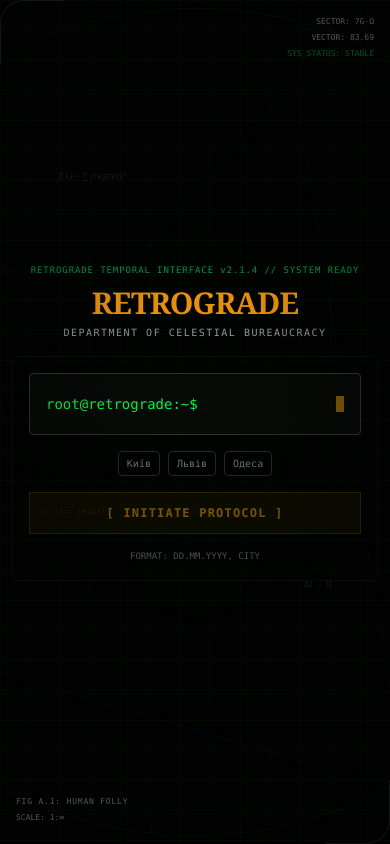
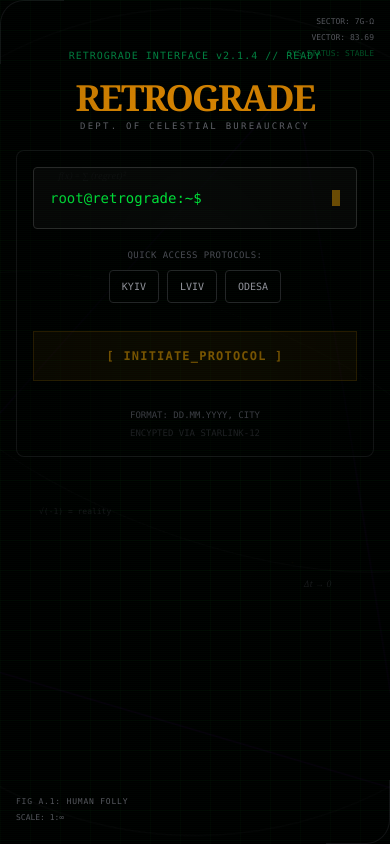
Before and after one commit to Maksymius/Retrograde-Project, a Next.js app in the folder frontend/: page / in a window 390 px wide. Built offline with nearby package versions, Linux system fonts and the light colour scheme.

Commit message:
feat: mobil udaptetion

```diff
--- a/frontend/app/page.tsx
+++ b/frontend/app/page.tsx
@@ -1,13 +1,12 @@
 'use client'
 
-import { useState } from 'react'
+import { useState, useEffect } from 'react'
 import { Button } from '@/components/ui/Button'
 import { TerminalInput } from '@/components/Terminal/TerminalInput'
 import { TypingAnimation } from '@/components/Terminal/TypingAnimation'
 import { GlitchEffect } from '@/components/Terminal/GlitchEffect'
 import { SoundIndicator } from '@/components/Terminal/SoundIndicator'
 import { ResultCard } from '@/components/ResultCard'
-// 👇 Імпорт нового компоненту
 import { SciFiBackground } from '@/components/Terminal/SciFiBackground'
 
 export default function HomePage() {
@@ -23,46 +22,50 @@ export default function HomePage() {
   const [glitchTrigger, setGlitchTrigger] = useState(false)
   const [soundActive, setSoundActive] = useState(false)
 
-  // Generate random date for examples
+  // State для відстеження висоти екрану (фікс для мобільних браузерів з баром навігації)
+  const [minHeight, setMinHeight] = useState('100vh')
+
+  useEffect(() => {
+    // Встановлюємо реальну висоту вьюпорта (dvh fallback)
+    setMinHeight(window.innerHeight + 'px')
+
+    const handleResize = () => setMinHeight(window.innerHeight + 'px')
+    window.addEventListener('resize', handleResize)
+    return () => window.removeEventListener('resize', handleResize)
+  }, [])
+
   const getRandomDate = () => {
-    const year = 1970 + Math.floor(Math.random() * 40) // 1970-2010
+    const year = 1970 + Math.floor(Math.random() * 40)
     const month = 1 + Math.floor(Math.random() * 12)
     const day = 1 + Math.floor(Math.random() * 28)
     return `${day.toString().padStart(2, '0')}.${month.toString().padStart(2, '0')}.${year}`
   }
 
   const examples = [
-    { text: `${getRandomDate()}, Kyiv`, label: "Київ" },
-    { text: `${getRandomDate()}, Lviv`, label: "Львів" },
-    { text: `${getRandomDate()}, Odesa`, label: "Одеса" },
+    { text: `${getRandomDate()}, Kyiv`, label: "KYIV" },
+    { text: `${getRandomDate()}, Lviv`, label: "LVIV" },
+    { text: `${getRandomDate()}, Odesa`, label: "ODESA" },
   ]
 
   const parseInput = (inputStr: string) => {
     const parts = inputStr.split(',').map(p => p.trim())
-
-    // Try to detect which part is date and which is location
     let date = ''
     let location = ''
 
     for (const part of parts) {
-      // Check if part looks like a date (contains digits and dots/dashes)
       if (/\d{1,2}[.\-/]\d{1,2}[.\-/]\d{4}/.test(part)) {
-        // Convert to YYYY-MM-DD format
         const dateMatch = part.match(/(\d{1,2})[.\-/](\d{1,2})[.\-/](\d{4})/)
         if (dateMatch) {
           const [, day, month, year] = dateMatch
           date = `${year}-${month.padStart(2, '0')}-${day.padStart(2, '0')}`
         }
       } else if (part && !date) {
-        // If no date found yet and this part doesn't look like a date, it's probably location
         location = part
       } else if (part && !location) {
-        // If we have date but no location, this is location
         location = part
       }
     }
 
-    // Fallback: if we couldn't parse properly, assume first is location, second is date
     if (!date && !location && parts.length >= 2) {
       location = parts[0]
       const dateStr = parts[1]
@@ -73,10 +76,8 @@ export default function HomePage() {
       }
     }
 
-    console.log('🔍 Parsed input:', { original: inputStr, date, location })
-
     return {
-      date: date || '1991-08-24', // fallback date
+      date: date || '1991-08-24',
       location: location || 'Unknown Location'
     }
   }
@@ -104,42 +105,21 @@ export default function HomePage() {
       }, 500)
 
       try {
-        // Get API URL from environment or use localhost for development
         const API_URL = process.env.NEXT_PUBLIC_API_URL || 'http://localhost:8000'
 
-        console.log('🚀 Making API request to backend...')
-        console.log('🌐 API URL:', API_URL)
-        console.log('📍 Location:', parsed.location)
-        console.log('📅 Date:', parsed.date)
-
-        // Call our backend API
         const response = await fetch(`${API_URL}/api/predict`, {
           method: 'POST',
-          headers: {
-            'Content-Type': 'application/json',
-          },
+          headers: { 'Content-Type': 'application/json' },
           body: JSON.stringify({
             city: parsed.location,
-            date: parsed.date // Expecting format: "1991-08-24"
+            date: parsed.date
           })
         })
 
-        console.log('📡 Response status:', response.status)
-        console.log('📡 Response headers:', response.headers)
-
-        if (!response.ok) {
-          console.error('❌ HTTP Error:', response.status, response.statusText)
-          throw new Error(`HTTP error! status: ${response.status}`)
-        }
+        if (!response.ok) throw new Error(`HTTP error! status: ${response.status}`)
 
         const data = await response.json()
-        console.log('✅ API Response received:', data)
-
-        // Store the API response for ResultCard
-        setQueryData({
-          ...parsed,
-          apiResponse: data
-        })
+        setQueryData({ ...parsed, apiResponse: data })
 
         clearInterval(glitchInterval)
         setIsConnecting(false)
@@ -147,19 +127,7 @@ export default function HomePage() {
         triggerSound('beep')
 
       } catch (error) {
-        console.error('❌ API Error Details:', error)
-        console.error('❌ Error type:', typeof error)
-        console.error('❌ Error message:', error instanceof Error ? error.message : 'Unknown error')
-
-        // Check if it's a network error
-        if (error instanceof TypeError && error.message.includes('fetch')) {
-          console.error('🌐 Network Error: Cannot connect to backend API')
-          console.error('🔍 Check if backend is running on http://localhost:8000')
-        }
-
         clearInterval(glitchInterval)
-
-        // Fallback to mock data on error
         setQueryData({
           ...parsed,
           apiResponse: {
@@ -172,7 +140,6 @@ export default function HomePage() {
             }
           }
         })
-
         setIsConnecting(false)
         setShowResult(true)
         triggerSound('error')
@@ -188,40 +155,46 @@ export default function HomePage() {
   }
 
   return (
-    <main className="relative min-h-dvh bg-black overflow-x-hidden crt-effect selection:bg-retro-primary selection:text-black">
+    <main
+      className="relative w-full bg-black overflow-x-hidden crt-effect selection:bg-retro-primary selection:text-black"
+      style={{ minHeight: minHeight }} // Динамічна висота для мобільних
+    >
       <SoundIndicator type="connection" active={soundActive} />
 
-      {/* Background - більш видимий на мобільних */}
-      <div className="fixed inset-0 z-0">
+      {/* Background - fixed to avoid scroll issues */}
+      <div className="fixed inset-0 z-0 pointer-events-none">
         <SciFiBackground />
       </div>
 
-      <div className="relative z-20 flex flex-col items-center justify-center min-h-dvh p-3 sm:p-4 md:p-6">
-        <div className="w-full max-w-2xl space-y-4 sm:space-y-6 md:space-y-8">
+      {/* Main Container: justify-center for desktop, py-safe for mobile scroll */}
+      <div className="relative z-20 flex flex-col items-center justify-center min-h-full w-full p-4 md:p-6 overflow-y-auto">
+        <div className="w-full max-w-2xl space-y-4 sm:space-y-8 my-auto">
 
           <GlitchEffect trigger={glitchTrigger} intensity="medium">
-            <div className="text-center space-y-2 sm:space-y-4">
-              <div className="font-mono text-green-400 text-[9px] sm:text-[10px] md:text-sm tracking-widest opacity-70 px-2">
+            <div className="text-center space-y-2 md:space-y-4 mt-8 md:mt-0">
+              {/* Header Info */}
+              <div className="font-mono text-green-400 text-[10px] sm:text-xs tracking-widest opacity-70 px-2 h-6">
                 {!showWelcome ? (
                   <TypingAnimation
-                    text="RETROGRADE TEMPORAL INTERFACE v2.1.4 // LOADING CORE..."
+                    text="RETROGRADE INTERFACE v2.1.4 // LOADING..."
                     speed={20}
                     onComplete={() => setShowWelcome(true)}
                   />
                 ) : (
                   <span className={isConnecting ? 'terminal-flicker' : ''}>
-                    RETROGRADE TEMPORAL INTERFACE v2.1.4 // SYSTEM READY
+                    RETROGRADE INTERFACE v2.1.4 // READY
                   </span>
                 )}
               </div>
 
               {showWelcome && !showResult && (
-                <div className="space-y-1 sm:space-y-2 mix-blend-screen">
-                  <h1 className="text-3xl sm:text-4xl md:text-6xl font-serif font-bold text-amber-500 tracking-tight">
+                <div className="space-y-1 mix-blend-screen animate-in fade-in duration-1000">
+                  {/* Fluid typography for main title */}
+                  <h1 className="text-4xl sm:text-5xl md:text-6xl lg:text-7xl font-serif font-bold text-amber-500 tracking-tighter leading-none">
                     RETROGRADE
                   </h1>
-                  <p className="text-zinc-400 font-mono text-[10px] sm:text-xs uppercase tracking-[0.15em] sm:tracking-[0.2em] px-2">
-                     Department of Celestial Bureaucracy
+                  <p className="text-zinc-500 font-mono text-[9px] sm:text-[10px] md:text-xs uppercase tracking-[0.25em] px-2">
+                     Dept. of Celestial Bureaucracy
                   </p>
                 </div>
               )}
@@ -229,7 +202,11 @@ export default function HomePage() {
           </GlitchEffect>
 
           {showWelcome && !isConnecting && !showResult && (
-            <div className="space-y-4 sm:space-y-6 backdrop-blur-sm bg-black/30 p-4 sm:p-6 rounded border border-zinc-900/50">
+            <div className="space-y-5 backdrop-blur-md bg-black/40 p-4 sm:p-8 rounded-lg border border-zinc-800/60 shadow-2xl animate-in slide-in-from-bottom-4 duration-700">
+
+              {/* INPUT AREA */}
+              <div className="w-full relative group">
+                {/* Glow effect on focus (handled by component, but wrapper helps) */}
                 <TerminalInput
                   placeholder="root@retrograde:~$ "
                   value={input}
@@ -238,75 +215,97 @@ export default function HomePage() {
                     if (Math.random() > 0.9) triggerSound('typing')
                   }}
                   onSubmit={handleSubmit}
-                className="w-full"
+                  className="w-full text-base sm:text-lg" // text-base prevents iOS zoom
                 />
+              </div>
 
-              {/* Quick examples - copy-paste */}
-              <div className="flex flex-wrap gap-2 justify-center">
+              {/* QUICK ACTIONS (Mobile Optimized) */}
+              <div className="space-y-2">
+                 <p className="text-[9px] text-zinc-600 font-mono uppercase tracking-wider text-center sm:text-left">Quick Access Protocols:</p>
+                 <div className="flex flex-wrap gap-2 justify-center sm:justify-start">
                   {examples.map((example, i) => (
                     <button
                       key={i}
                       onClick={() => setInput(example.text)}
-                    className="text-[10px] sm:text-xs font-mono text-zinc-500 hover:text-retro-primary border border-zinc-800 hover:border-retro-primary/50 px-2 sm:px-3 py-1 rounded transition-colors"
+                      className="
+                        text-[10px] sm:text-xs font-mono
+                        text-zinc-400 hover:text-retro-primary
+                        border border-zinc-800 hover:border-retro-primary/50 bg-black/50
+                        px-3 py-2 sm:py-1.5 rounded transition-all duration-200
+                        active:scale-95 active:bg-retro-primary/10
+                      "
                     >
                       {example.label}
                     </button>
                   ))}
                 </div>
+              </div>
 
-              <div className="text-center">
+              {/* MAIN BUTTON */}
+              <div className="pt-2 sm:pt-4">
                 <Button
                   onClick={handleSubmit}
                   disabled={!input.trim()}
-                  className="w-full sm:w-auto px-8 sm:px-12 py-3 sm:py-4 text-xs sm:text-sm font-mono tracking-[0.15em] sm:tracking-[0.2em] hover:shadow-[0_0_20px_rgba(255,176,0,0.3)] transition-all duration-300 border-retro-primary/30"
+                  className="
+                    w-full py-4 sm:py-5
+                    text-xs sm:text-sm font-mono tracking-[0.25em]
+                    hover:shadow-[0_0_30px_rgba(255,176,0,0.2)]
+                    border-retro-primary/30 active:translate-y-0.5
+                  "
                 >
-                  [ INITIATE PROTOCOL ]
+                  [ INITIATE_PROTOCOL ]
                 </Button>
               </div>
 
-              <div className="flex flex-col sm:flex-row justify-between gap-2 text-[9px] sm:text-[10px] font-mono text-zinc-600 uppercase text-center sm:text-left">
+              {/* FOOTER INFO */}
+              <div className="flex flex-col sm:flex-row justify-between gap-1 text-[9px] font-mono text-zinc-700 uppercase text-center sm:text-left pt-2">
                 <span>Format: DD.MM.YYYY, CITY</span>
-                <span className="hidden sm:inline">SECURE: SSL/TLS</span>
+                <span className="opacity-50">Encypted via StarLink-12</span>
               </div>
             </div>
           )}
 
           {isConnecting && (
             <GlitchEffect trigger={glitchTrigger} intensity="low">
-              <div className="text-center space-y-4 sm:space-y-6 px-4">
-                <div className="font-mono text-green-500 terminal-flicker text-[10px] sm:text-xs">
+              <div className="flex flex-col items-center justify-center space-y-6 min-h-[200px]">
+                <div className="font-mono text-green-500 terminal-flicker text-xs sm:text-sm">
                   <TypingAnimation text=">>> CONNECTING TO NOOSPHERE..." speed={50} />
                 </div>
 
-                {/* Loader */}
-                <div className="w-full h-1 bg-zinc-900 overflow-hidden rounded">
-                    <div className="h-full bg-retro-primary w-1/2 animate-[scanline_2s_linear_infinite]"/>
+                {/* Mobile-friendly Loader */}
+                <div className="w-64 h-1 bg-zinc-900 overflow-hidden rounded-full">
+                    <div className="h-full bg-retro-primary w-2/3 animate-[scanline_1.5s_linear_infinite] shadow-[0_0_10px_#FFB000]"/>
                 </div>
 
-                <div className="font-mono text-amber-500/80 text-[9px] sm:text-[10px] space-y-1 text-left pl-8 sm:pl-20 border-l border-amber-900/30">
-                  <div className="opacity-50">Parsing star charts... OK</div>
-                  <div className="opacity-70">Calculating karmic debt... OVERFLOW</div>
-                  <div className="opacity-100 animate-pulse">Generating verdict...</div>
+                <div className="font-mono text-amber-500/70 text-[9px] sm:text-[10px] space-y-1.5 text-left border-l-2 border-amber-900/30 pl-4 py-1">
+                  <div className="opacity-50 animate-pulse">Parsing star charts...</div>
+                  <div className="opacity-70 animate-pulse delay-75">Aligning planets...</div>
+                  <div className="opacity-90 animate-pulse delay-150">Calculating entropy...</div>
                 </div>
               </div>
             </GlitchEffect>
           )}
 
           {showResult && (
-            <div className="space-y-4 sm:space-y-6 md:space-y-8 animate-in fade-in zoom-in duration-500">
+            <div className="space-y-6 sm:space-y-8 animate-in fade-in zoom-in duration-500 pb-10">
               <ResultCard
                 date={queryData.date}
                 location={queryData.location}
                 apiResponse={queryData.apiResponse}
               />
 
-              <div className="text-center">
+              <div className="text-center px-4">
                 <Button
                   onClick={handleReset}
                   variant="secondary"
-                  className="text-xs tracking-[0.2em] border-zinc-700 hover:border-retro-text hover:bg-white/5"
+                  className="
+                    w-full sm:w-auto
+                    text-[10px] sm:text-xs tracking-[0.2em]
+                    border-zinc-800 bg-black hover:border-retro-text hover:bg-zinc-900
+                    py-3
+                  "
                 >
-                  &lt; NEW_QUERY /&gt;
+                  &lt; START_NEW_SESSION /&gt;
                 </Button>
               </div>
             </div>
```
Lines whose indentation alone changed are shown as unchanged.
